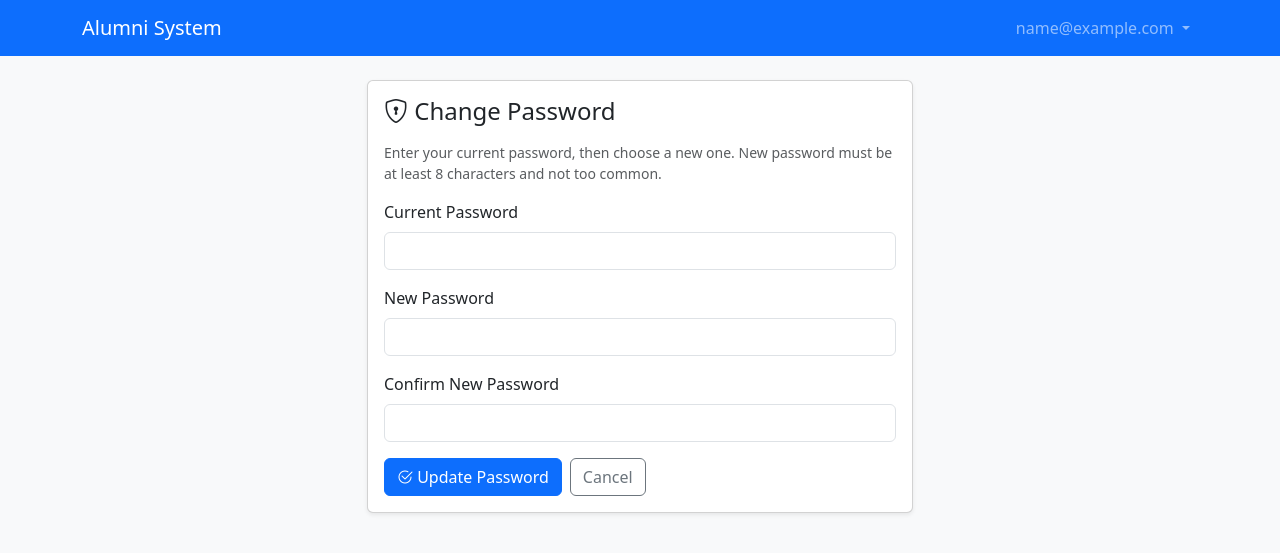
After one commit to Aminourislam/CSE_31, a Django app: page /profile/change-password/ in a window 1280 px wide. The commit adds this page. Shown: the top 553 px of the page. Run offline with Django 5.2, Linux system fonts and the light colour scheme; the visitor is signed in with stand-in values (Sample User, id 1).

Commit message:
password change and some nev problem solved

```diff
--- a/profiles/urls.py
+++ b/profiles/urls.py
@@ -1,4 +1,5 @@
 from django.urls import path
+from django.contrib.auth import views as auth_views
 from . import views
 
 app_name = 'profiles'
@@ -8,6 +9,23 @@ urlpatterns = [
     path('edit/', views.profile_edit, name='edit'),
     path('settings/', views.privacy_settings, name='privacy'),
 
+    # Password change
+    path(
+        'change-password/',
+        auth_views.PasswordChangeView.as_view(
+            template_name='profiles/change_password.html',
+            success_url='/profile/change-password/done/',
+        ),
+        name='change_password',
+    ),
+    path(
+        'change-password/done/',
+        auth_views.PasswordChangeDoneView.as_view(
+            template_name='profiles/change_password_done.html',
+        ),
+        name='change_password_done',
+    ),
+
     # AJAX
     path('ajax/load-districts/', views.load_districts, name='ajax_districts'),
     path('ajax/load-upazilas/', views.load_upazilas, name='ajax_upazilas'),
--- a/templates/base.html
+++ b/templates/base.html
@@ -30,19 +30,20 @@
                                 <li><hr class="dropdown-divider"></li>
                             {% endif %}
                             <li><a class="dropdown-item" href="{% url 'profiles:view' %}">My Profile</a></li>
-                            <li><a class="dropdown-item" href="{% url 'profiles:edit' %}">Edit Profile</a></li>
+                            <li><a class="dropdown-item" href="{% url 'members:directory' %}">Members</a></li>
+                            <li><a class="dropdown-item" href="{% url 'events:list' %}">Events</a></li>
+                            <li><a class="dropdown-item" href="{% url 'announcements:list' %}">Announcements</a></li>
                             <li><a class="dropdown-item" href="{% url 'profiles:privacy' %}">Privacy Settings</a></li>
                             <li><hr class="dropdown-divider"></li>
                             <li><a class="dropdown-item" href="{% url 'accounts:logout' %}">Logout</a></li>
                         </ul>
                     </li>
                     {% else %}
-                    <li class="nav-item"><a class="nav-link" href="{% url 'accounts:login' %}">Login</a></li>
-                    <li class="nav-item"><a class="nav-link" href="{% url 'accounts:register' %}">Register</a></li>
-                    <li class="nav-item"><a class="nav-link" href="{% url 'members:dashboard' %}">Dashboard</a></li>
                     <li class="nav-item"><a class="nav-link" href="{% url 'members:directory' %}">Members</a></li>
                     <li class="nav-item"><a class="nav-link" href="{% url 'events:list' %}">Events</a></li>
                     <li class="nav-item"><a class="nav-link" href="{% url 'announcements:list' %}">Announcements</a></li>
+                    {% comment %} <li class="nav-item"><a class="nav-link" href="{% url 'accounts:register' %}">Register</a></li> {% endcomment %}
+                    <li class="nav-item"><a class="nav-link" href="{% url 'accounts:login' %}">Login</a></li>
                     {% endif %}
                 </ul>
             </div>
--- /dev/null
+++ b/templates/profiles/change_password.html
@@ -0,0 +1,71 @@
+{% extends 'base.html' %}
+{% block title %}Change Password{% endblock %}
+
+{% block content %}
+<div class="row justify-content-center">
+    <div class="col-md-6">
+        <div class="card shadow-sm">
+            <div class="card-body">
+                <h4 class="mb-3">
+                    <i class="bi bi-shield-lock"></i> Change Password
+                </h4>
+                <p class="text-muted small">
+                    Enter your current password, then choose a new one.
+                    New password must be at least 8 characters and not too common.
+                </p>
+
+                {% if form.non_field_errors %}
+                    <div class="alert alert-danger">{{ form.non_field_errors }}</div>
+                {% endif %}
+
+                <form method="post">
+                    {% csrf_token %}
+
+                    <div class="mb-3">
+                        <label class="form-label">Current Password</label>
+                        <input type="password"
+                               name="old_password"
+                               class="form-control"
+                               autocomplete="current-password"
+                               required>
+                        {% if form.old_password.errors %}
+                            <div class="text-danger small">{{ form.old_password.errors }}</div>
+                        {% endif %}
+                    </div>
+
+                    <div class="mb-3">
+                        <label class="form-label">New Password</label>
+                        <input type="password"
+                               name="new_password1"
+                               class="form-control"
+                               autocomplete="new-password"
+                               required>
+                        {% if form.new_password1.errors %}
+                            <div class="text-danger small">{{ form.new_password1.errors }}</div>
+                        {% endif %}
+                    </div>
+
+                    <div class="mb-3">
+                        <label class="form-label">Confirm New Password</label>
+                        <input type="password"
+                               name="new_password2"
+                               class="form-control"
+                               autocomplete="new-password"
+                               required>
+                        {% if form.new_password2.errors %}
+                            <div class="text-danger small">{{ form.new_password2.errors }}</div>
+                        {% endif %}
+                    </div>
+
+                    <div class="d-flex gap-2">
+                        <button type="submit" class="btn btn-primary">
+                            <i class="bi bi-check2-circle"></i> Update Password
+                        </button>
+                        <a href="{% url 'profiles:view' %}" class="btn btn-outline-secondary">Cancel</a>
+                    </div>
+                </form>
+            </div>
+        </div>
+    </div>
+</div>
+{% endblock %}
--- a/templates/profiles/view.html
+++ b/templates/profiles/view.html
@@ -19,8 +19,12 @@
                 <a href="{% url 'profiles:edit' %}" class="btn btn-primary btn-sm">
                     <i class="bi bi-pencil"></i> Edit Profile
                 </a>
-                <a href="{% url 'profiles:privacy' %}" class="btn btn-outline-secondary btn-sm">
+                <br>
+                <a href="{% url 'profiles:privacy' %}" class="btn btn-outline-secondary btn-sm mt-2">
                     <i class="bi bi-shield-lock"></i> Privacy
+                </a>
+                <a href="{% url 'profiles:change_password' %}" class="btn btn-outline-secondary btn-sm mt-2">
+                    <i class="bi bi-key"></i> Change Password
                 </a>
             </div>
         </div>
```
Also changed, not shown: templates/profiles/change_password_done.html (added, +22 -0 lines).
